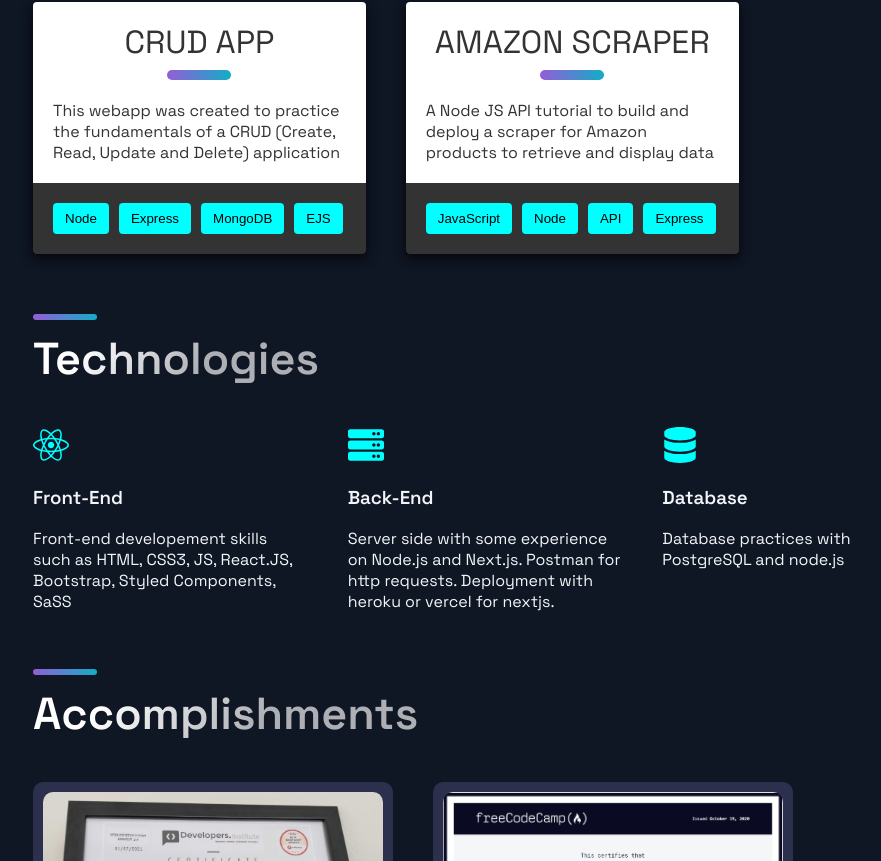
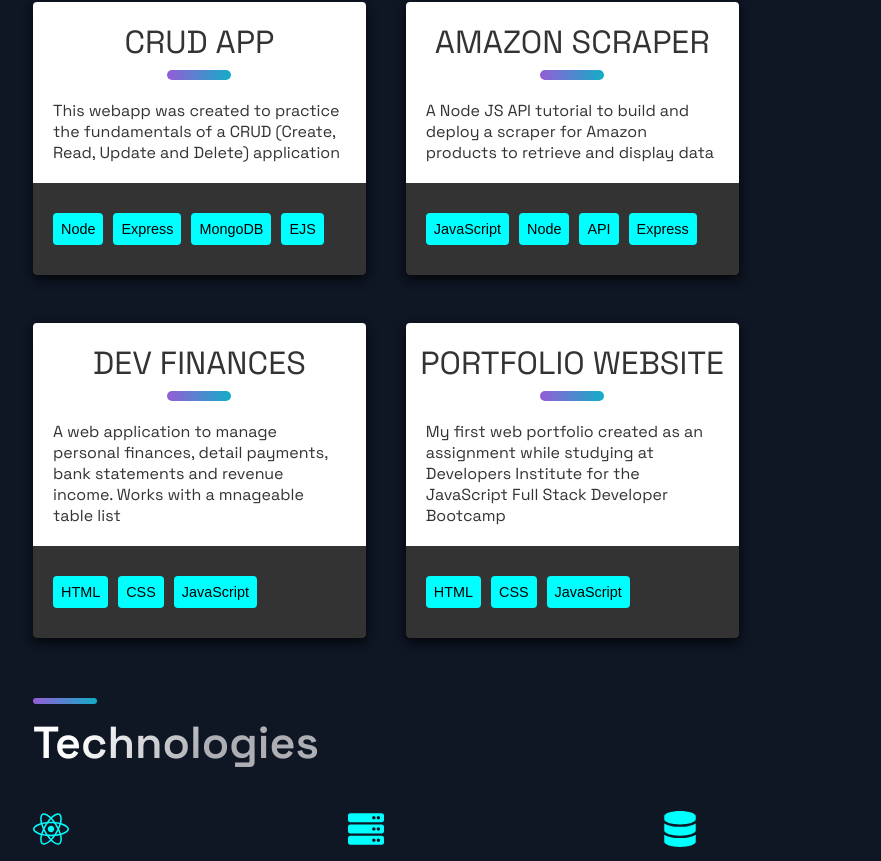
Before and after one commit to daniel-avzaradel/react-portfolio, a Next.js app: page / in a window 1280 px wide. Shown: the part 1239-2100 px from the top of the page, without its empty margins (135-1016 px from the left). Built offline with nearby package versions, Linux system fonts and the light colour scheme.

Commit message:
changed projects and technologies

```diff
--- a/components/Technologies/Technologies.jsx
+++ b/components/Technologies/Technologies.jsx
@@ -29,7 +29,7 @@
         <div className={styles.technologies__stackDiv}>
           <FaDatabase size="36px" />
           <h3>Database</h3>
-          <p>Database practices with PostgreSQL and node.js</p>
+          <p>Database experience with PostgreSQL, SQL and Mongoose Database</p>
         </div>
       </div>
       <br />
--- a/components/Utils/ProjectCard.module.css
+++ b/components/Utils/ProjectCard.module.css
@@ -48,19 +48,23 @@
 
 .projectCard__tags {
   display: flex;
+  flex-wrap: wrap;
   padding: 20px;
   background-color: rgba(0, 0, 0, 0.8);
   color: white;
 }
 
 .projectCard__tagBtn {
-  padding: 8px 12px;
+  padding: 8px;
   margin-right: 10px;
+  margin-bottom: 10px;
+  margin-top: 10px;
   cursor: pointer;
   border-radius: 4px;
   border: none;
   outline: none;
   background-color: cyan;
+  font-size: 0.9em;
 }
 
 @media screen and (min-width: 1440px) and (max-width: 3060px) {
--- a/constants/constants.js
+++ b/constants/constants.js
@@ -13,4 +13,19 @@
     tags: ["JavaScript", "Node", "API", "Express"],
     source: "https://github.com/daniel-avzaradel/amazon_scraper",
   },
+  {
+    title: "dev finances",
+    description:
+      "A web application to manage personal finances, detail payments, bank statements and revenue income. Works with a mnageable table list",
+    tags: ["HTML", "CSS", "JavaScript"],
+    source:
+      "https://github.com/daniel-avzaradel/dev.finances-maratona-discover",
+  },
+  {
+    title: "portfolio website",
+    description:
+      "My first web portfolio created as an assignment while studying at Developers Institute for the JavaScript Full Stack Developer Bootcamp",
+    tags: ["HTML", "CSS", "JavaScript"],
+    source: "https://github.com/daniel-avzaradel/portfolio",
+  },
 ];
```
